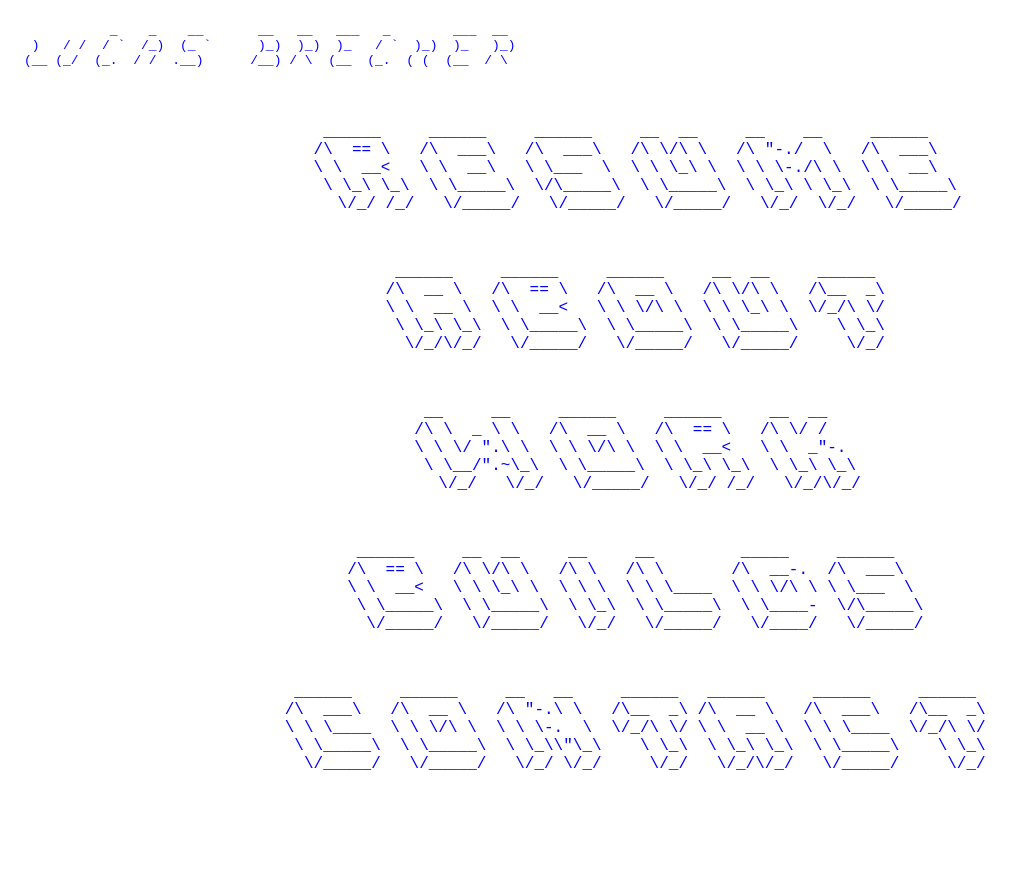
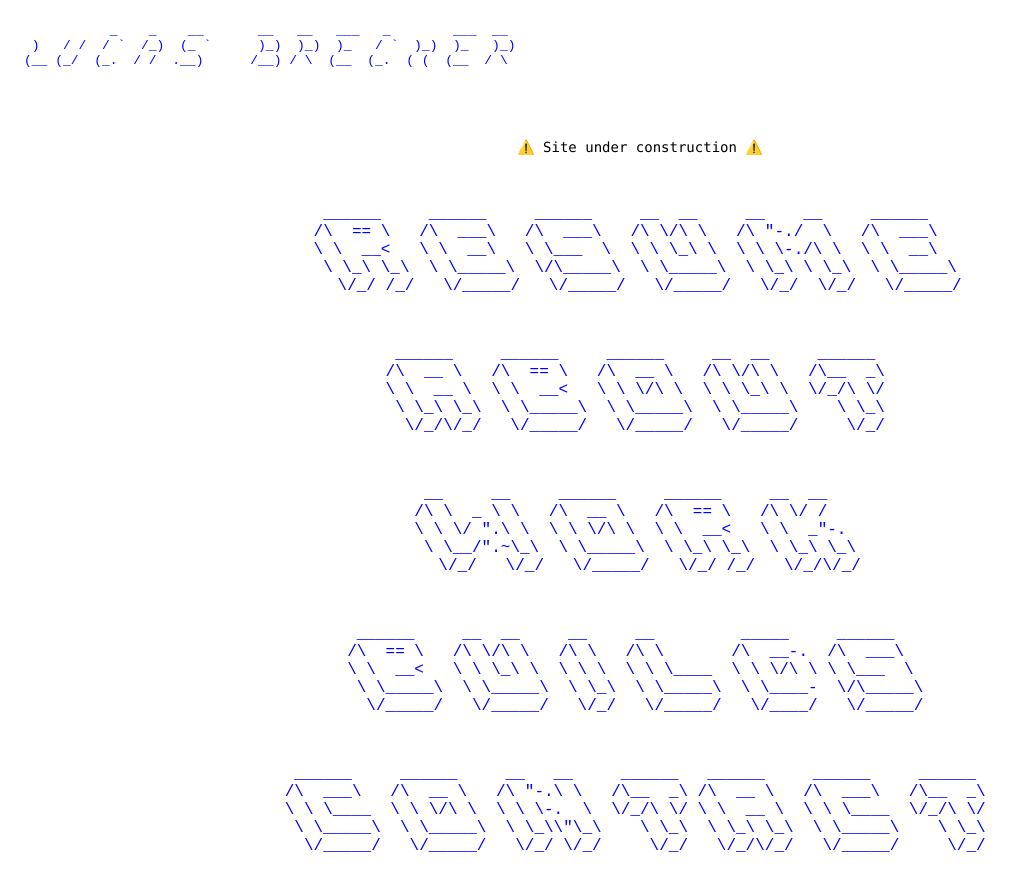
Before and after one commit to ucasb/ucasb.github.io, a plain HTML site: page index.html in a window 1280 px wide. Shown: the whole page, without its empty margins (0-1022 px from the left). Before the commit the page ends 831 px from the top, so only its background shows below. Drawn offline with Linux system fonts and the light colour scheme.

Commit message:
Update index.html

```diff
--- a/index.html
+++ b/index.html
@@ -21,6 +21,12 @@
  )   / /  / `  /_)  (_ `      )_)  )_)  )_   / `  )_)  )_   )_)
 (__ (_/  (_.  / /  .__)      /__) / \  (__  (_.  ( (  (__  / \ </pre>
       </a>
+    </div>
+
+    <div class="topNavCont">
+      <div class = "topNav">
+        <p>⚠️ Site under construction ⚠️</p>
+      </div>
     </div>
 
     <div class="content" role="main">
```
